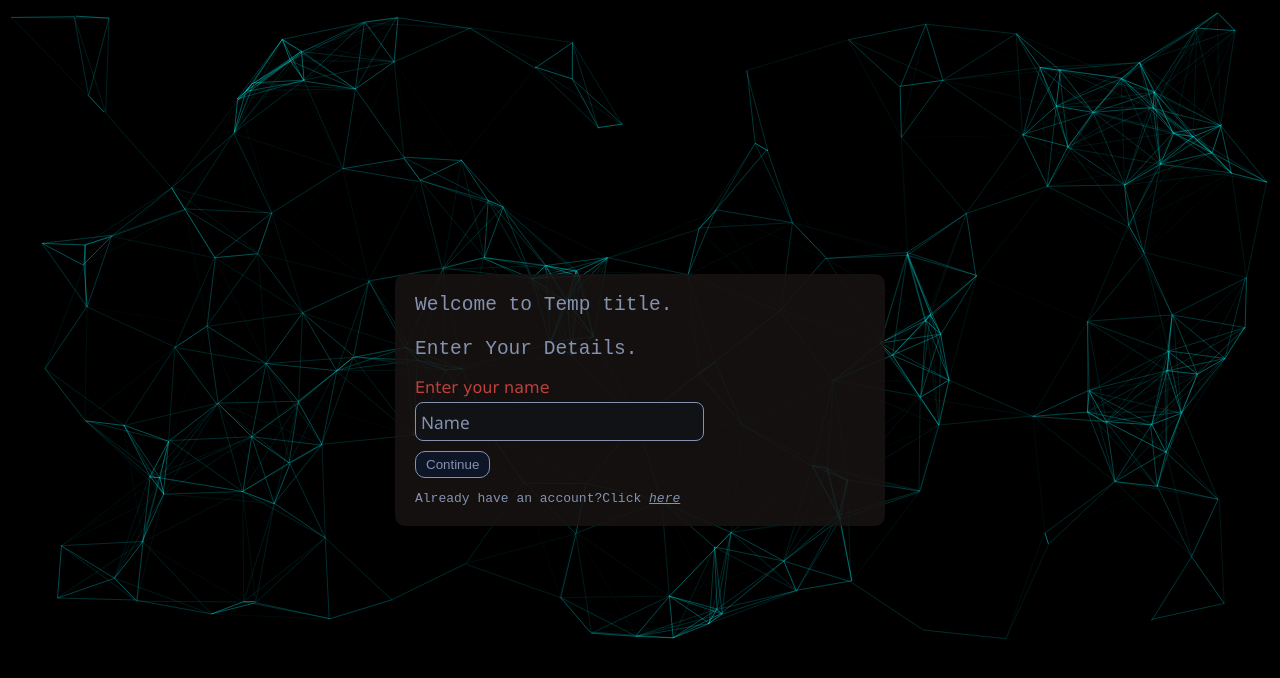
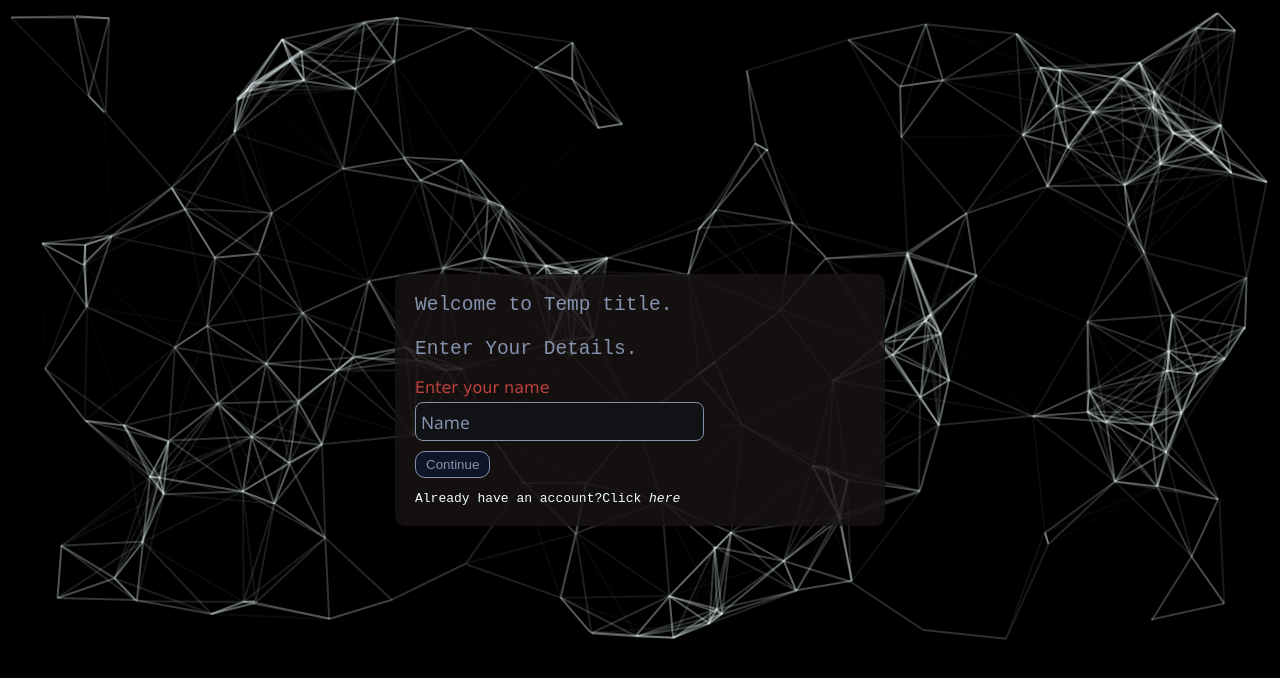
Before and after one commit to SeriouslySirius-tech/fullstack, a plain HTML site: page login.html in a window 1280 px wide. Drawn offline with Linux system fonts and the light colour scheme.

Commit message:
underline

```diff
--- a/assets/particles.json
+++ b/assets/particles.json
@@ -8,7 +8,7 @@
       }
     },
     "color": {
-      "value": "00ffff"
+      "value": "f0ffff"
     },
     "shape": {
       "type": "circle",
@@ -48,9 +48,9 @@
     "line_linked": {
       "enable": true,
       "distance": 127.94882047181133,
-      "color": "00ffff",
+      "color": "f0ffff",
       "opacity": 0.5437824870051982,
-      "width": 0.9397441023590567
+      "width": 1.9897441023590567
     },
     "move": {
       "enable": true,
--- a/login.css
+++ b/login.css
@@ -79,4 +79,9 @@ button:hover{
     color: #8492AF;
     font-family:monospace;
     cursor: pointer;
+    color: #f0ffff
 }
+
+.here:hover{
+    text-decoration: underline;
+}
--- a/login.html
+++ b/login.html
@@ -36,7 +36,7 @@
                 </table>
 
             </form>
-            <span id="create2">Don't have an account? <u><i>register</i></u></span>
+            <span id="create2">Don't have an account? <i class="here">register</i></span>
         </div>
         <script src="login.js"></script>
     </div>
--- a/login.js
+++ b/login.js
@@ -53,7 +53,7 @@ document.addEventListener('DOMContentLoaded', function () {
             label1.innerHTML = "Enter your name";
             const namein = document.createElement("input");
 
-            span_id.innerHTML="Already have an account?Click <i><u>here</u></i>"
+            span_id.innerHTML='Already have an account?Click <i class="here">here</i>';
             span_id.id="create"
 
             const brr=document.createElement("br");
```
